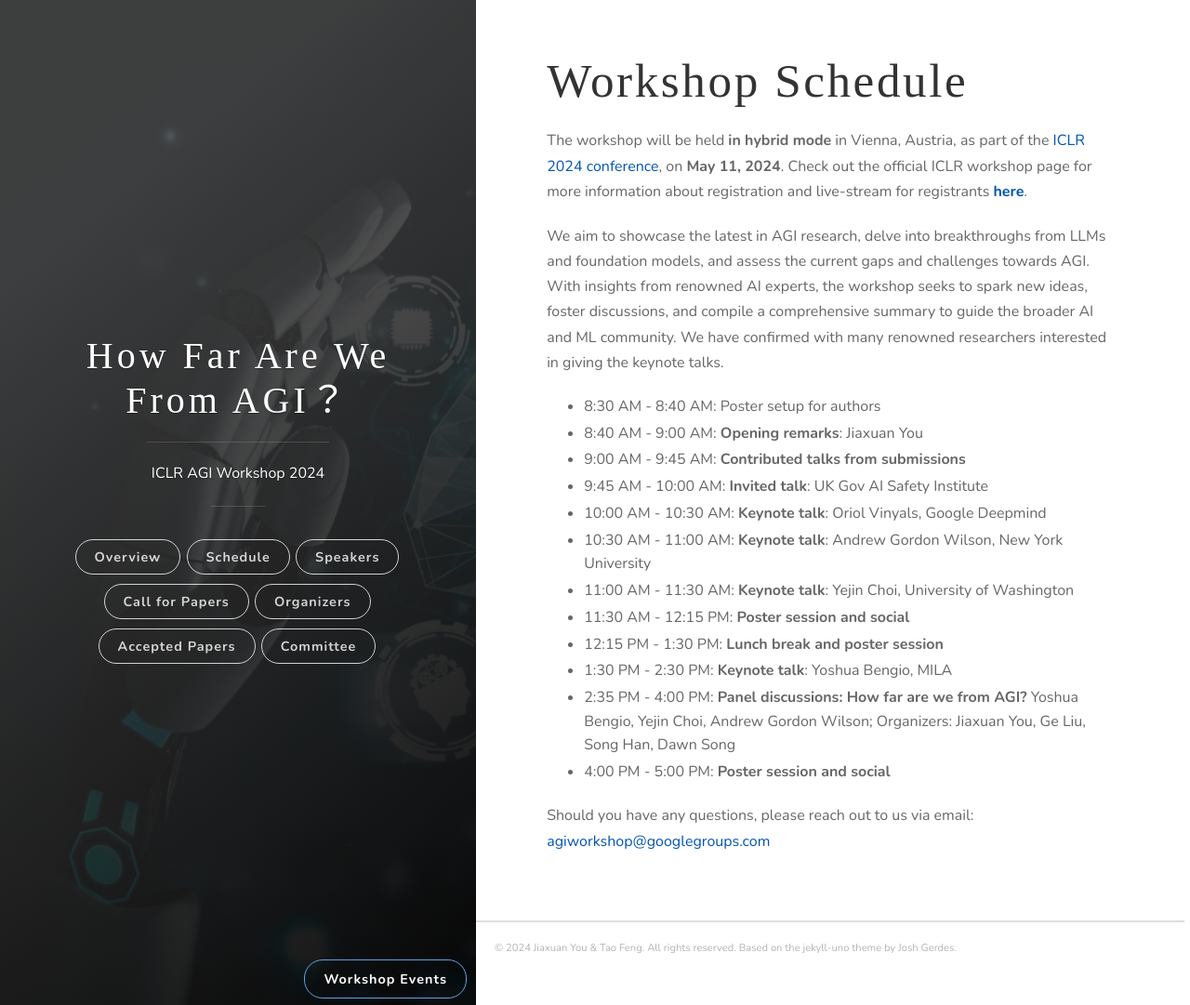
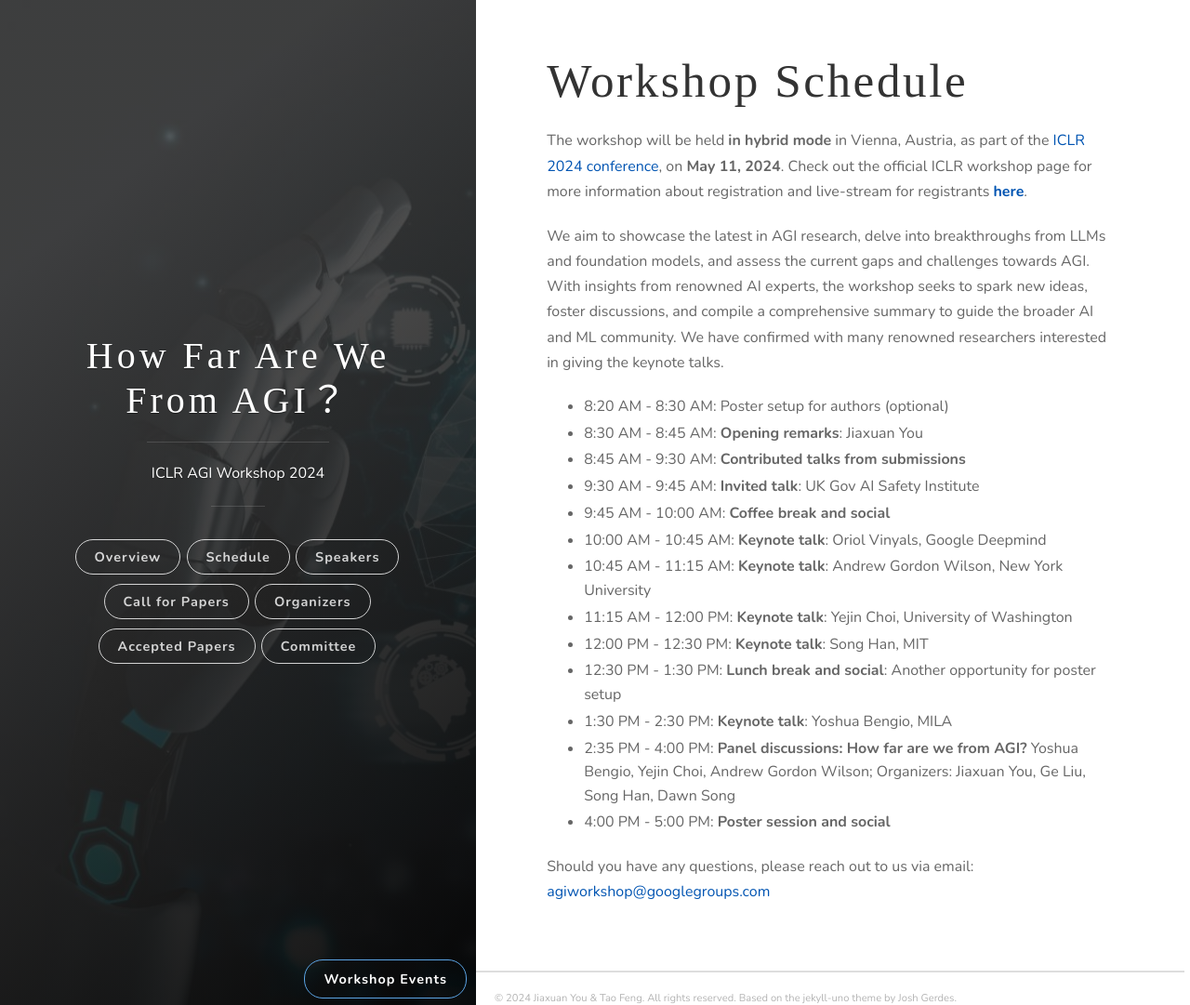
Before and after one commit to AGIWorkshop/agiworkshop.github.io, a Jekyll site: the page built from _posts/2024/schedule.md, in a window 1280 px wide and 1081 px high. Shown: the whole window at 93% size. Built offline with Jekyll 4.4.1, drawn with Linux system fonts in a browser that asks for light colours; some web fonts are replaced.

Commit message:
Update schedule.md

```diff
--- a/_posts/2024/schedule.md
+++ b/_posts/2024/schedule.md
@@ -9,15 +9,16 @@ The workshop will be held **in hybrid mode** in Vienna, Austria, as part of the
 
 We aim to showcase the latest in AGI research, delve into breakthroughs from LLMs and foundation models, and assess the current gaps and challenges towards AGI. With insights from renowned AI experts, the workshop seeks to spark new ideas, foster discussions, and compile a comprehensive summary to guide the broader AI and ML community. We have confirmed with many renowned researchers interested in giving the keynote talks.
 
-- 8:30 AM - 8:40 AM: Poster setup for authors
-- 8:40 AM - 9:00 AM: **Opening remarks**: Jiaxuan You
-- 9:00 AM - 9:45 AM: **Contributed talks from submissions**
-- 9:45 AM - 10:00 AM: **Invited talk**: UK Gov AI Safety Institute
-- 10:00 AM - 10:30 AM: **Keynote talk**: Oriol Vinyals, Google Deepmind
-- 10:30 AM - 11:00 AM: **Keynote talk**: Andrew Gordon Wilson, New York University
-- 11:00 AM - 11:30 AM: **Keynote talk**: Yejin Choi, University of Washington
-- 11:30 AM - 12:15 PM: **Poster session and social**
-- 12:15 PM - 1:30 PM: **Lunch break and poster session**
+- 8:20 AM - 8:30 AM: Poster setup for authors (optional)
+- 8:30 AM - 8:45 AM: **Opening remarks**: Jiaxuan You
+- 8:45 AM - 9:30 AM: **Contributed talks from submissions**
+- 9:30 AM - 9:45 AM: **Invited talk**: UK Gov AI Safety Institute
+- 9:45 AM - 10:00 AM: **Coffee break and social**
+- 10:00 AM - 10:45 AM: **Keynote talk**: Oriol Vinyals, Google Deepmind
+- 10:45 AM - 11:15 AM: **Keynote talk**: Andrew Gordon Wilson, New York University
+- 11:15 AM - 12:00 PM: **Keynote talk**: Yejin Choi, University of Washington
+- 12:00 PM - 12:30 PM: **Keynote talk**: Song Han, MIT
+- 12:30 PM - 1:30 PM: **Lunch break and social**: Another opportunity for poster setup
 - 1:30 PM - 2:30 PM: **Keynote talk**: Yoshua Bengio, MILA
 - 2:35 PM - 4:00 PM: **Panel discussions: How far are we from AGI?** Yoshua Bengio, Yejin Choi, Andrew Gordon Wilson; Organizers: Jiaxuan You, Ge Liu, Song Han, Dawn Song
 - 4:00 PM - 5:00 PM: **Poster session and social**
```
